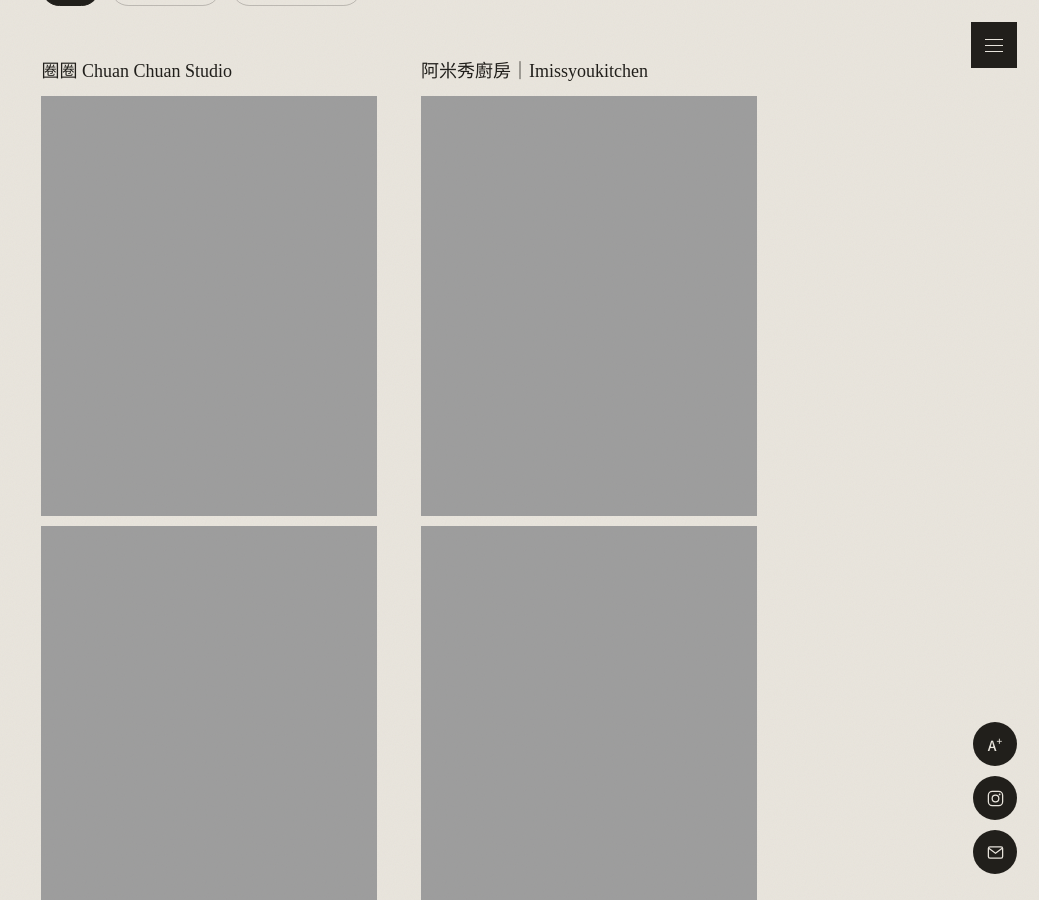
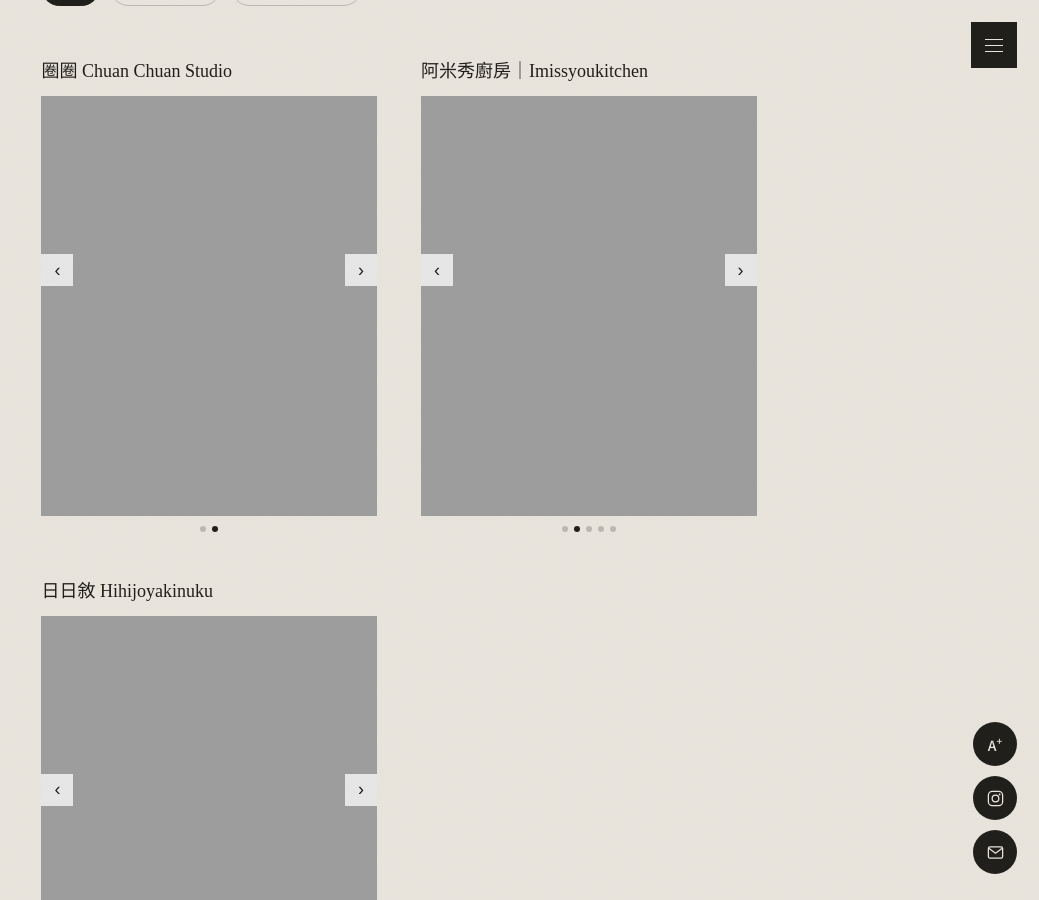
Before and after one commit to enchiang99/en-chiang-site-v2, a Jekyll site: the page built from business.html, in a window 1280 px wide and 900 px high, scrolled down 329 px. Shown: the whole window, without its empty margins (241-1280 px from the left). Built offline with Jekyll 4.4.1, drawn with Linux system fonts in a browser that asks for light colours; some of the changed text lies outside the part shown.

Commit message:
Add files via upload

```diff
--- a/_data/site.yml
+++ b/_data/site.yml
@@ -70,7 +70,3 @@ recent_shoots:
       caption: "拍攝現場，等一個自然的表情。"
     - image: /images/IMG_8792.jpeg
       caption: "牠今天特別乖，配合度滿分。"
-    - image: /images/DSCF1319.jpeg
-      caption: "樂團演出，聲音跟畫面一起震動。"
-    - image: /images/R0004154.JPG
-      caption: "生活側拍，不刻意的瞬間最真實。"
--- a/business.html
+++ b/business.html
@@ -31,10 +31,24 @@ permalink: /business/
       <div class="biz-album" data-category="{{ album_key }}">
         <div class="album-title">{{ album.title }}</div>
         {% if album.link %}<a class="album-link" href="{{ album.link }}" target="_blank" rel="noopener">立即查看 →</a>{% endif %}
-        <div class="album-photo-grid">
-          {% for photo in album.photos %}
-          <figure class="album-photo"><img src="{{ photo.src }}" alt="{{ album.title }}" loading="lazy" onclick="openLightbox(this.src)">{% if photo.caption %}<figcaption>{{ photo.caption }}</figcaption>{% endif %}</figure>
-          {% endfor %}
+        <div class="album-carousel" data-autoplay="4500">
+          <div class="album-carousel-track">
+            {% for photo in album.photos %}
+            <figure class="album-carousel-slide">
+              <img src="{{ photo.src }}" alt="{{ photo.caption | default: album.title }}" loading="lazy" onclick="openLightbox(this.src)">
+              {% if photo.caption %}<figcaption>{{ photo.caption }}</figcaption>{% endif %}
+            </figure>
+            {% endfor %}
+          </div>
+          {% if album.photos.size > 1 %}
+          <button class="album-carousel-btn album-carousel-prev" aria-label="上一張" onclick="albumCarouselMove(this, -1)">‹</button>
+          <button class="album-carousel-btn album-carousel-next" aria-label="下一張" onclick="albumCarouselMove(this, 1)">›</button>
+          <div class="album-carousel-dots">
+            {% for photo in album.photos %}
+            <span class="album-carousel-dot{% if forloop.first %} active{% endif %}" onclick="albumCarouselGoTo(this, {{ forloop.index0 }})"></span>
+            {% endfor %}
+          </div>
+          {% endif %}
         </div>
       </div>
       {% endfor %}
@@ -82,10 +96,24 @@ permalink: /business/
       <div class="biz-album" data-category="{{ album_key }}">
         <div class="album-title">{{ album.title }}</div>
         {% if album.link %}<a class="album-link" href="{{ album.link }}" target="_blank" rel="noopener">立即查看 →</a>{% endif %}
-        <div class="album-photo-grid">
-          {% for photo in album.photos %}
-          <figure class="album-photo"><img src="{{ photo.src }}" alt="{{ album.title }}" loading="lazy" onclick="openLightbox(this.src)">{% if photo.caption %}<figcaption>{{ photo.caption }}</figcaption>{% endif %}</figure>
-          {% endfor %}
+        <div class="album-carousel" data-autoplay="4500">
+          <div class="album-carousel-track">
+            {% for photo in album.photos %}
+            <figure class="album-carousel-slide">
+              <img src="{{ photo.src }}" alt="{{ photo.caption | default: album.title }}" loading="lazy" onclick="openLightbox(this.src)">
+              {% if photo.caption %}<figcaption>{{ photo.caption }}</figcaption>{% endif %}
+            </figure>
+            {% endfor %}
+          </div>
+          {% if album.photos.size > 1 %}
+          <button class="album-carousel-btn album-carousel-prev" aria-label="上一張" onclick="albumCarouselMove(this, -1)">‹</button>
+          <button class="album-carousel-btn album-carousel-next" aria-label="下一張" onclick="albumCarouselMove(this, 1)">›</button>
+          <div class="album-carousel-dots">
+            {% for photo in album.photos %}
+            <span class="album-carousel-dot{% if forloop.first %} active{% endif %}" onclick="albumCarouselGoTo(this, {{ forloop.index0 }})"></span>
+            {% endfor %}
+          </div>
+          {% endif %}
         </div>
       </div>
       {% endfor %}
```
